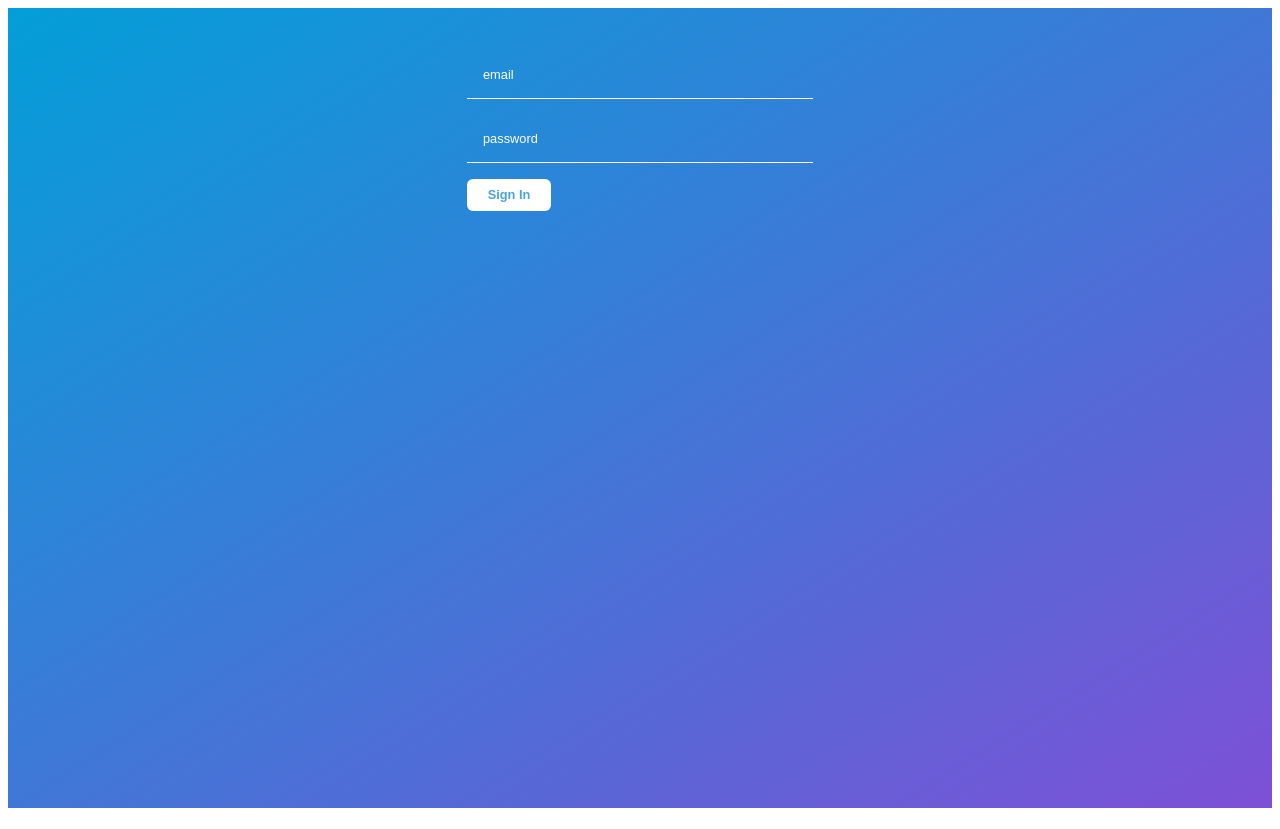
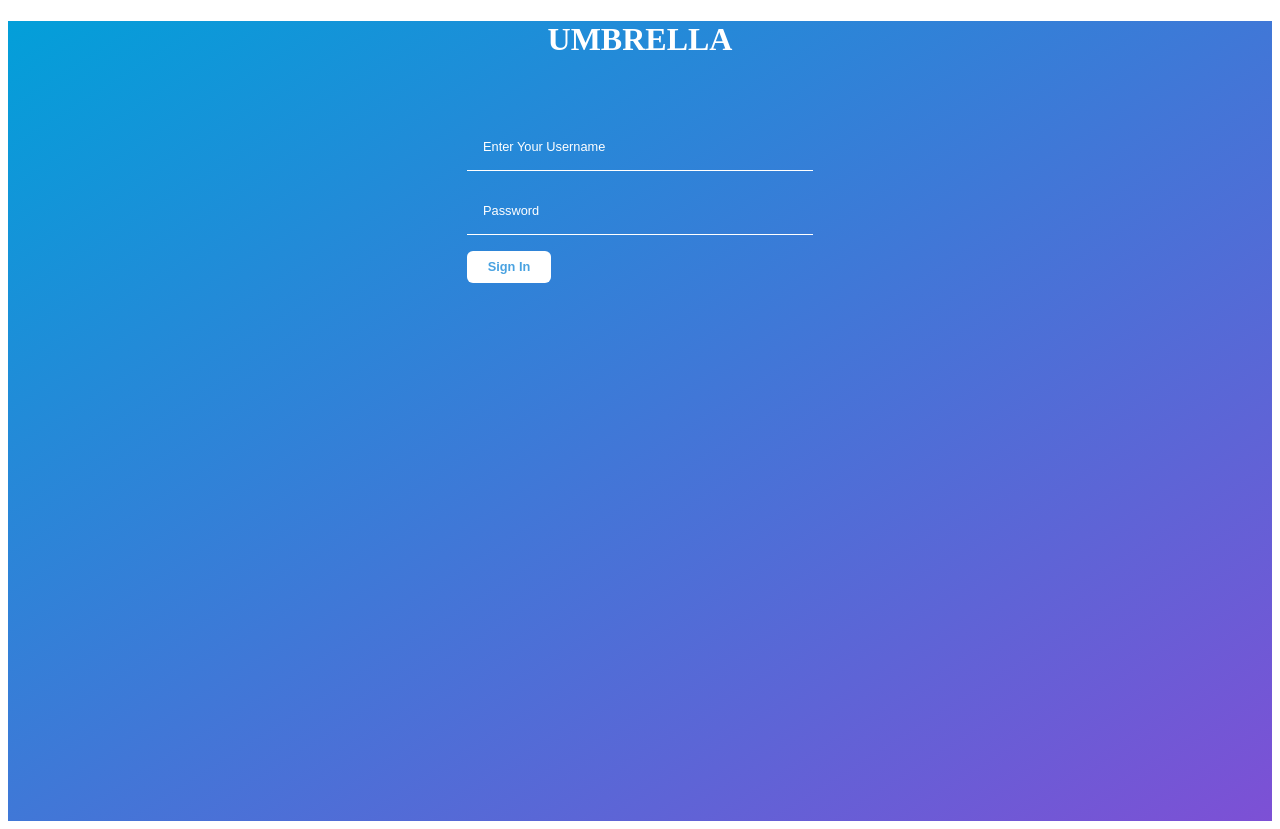
Before and after one commit to franjorub/kindscreen-test, a React (Create React App) app: page / in a window 1280 px wide. Built offline with nearby package versions, Linux system fonts and the light colour scheme.

Commit message:
update the context variables

```diff
--- a/src/components/PrivateRoute.js
+++ b/src/components/PrivateRoute.js
@@ -3,11 +3,11 @@ import { Route, Redirect } from "react-router-dom";
 import { useAuth } from "../contexts/auth";
 
 export const PrivateRoute = ({ component: Component, ...rest }) => {
-  const isAuthenticated = useAuth();
+  const { loggedUser } = useAuth();
 
   const render = useCallback(
-    props => (isAuthenticated ? <Component {...props} /> : <Redirect to="/" />),
-    [isAuthenticated]
+    props => (loggedUser ? <Component {...props} /> : <Redirect to="/" />),
+    [loggedUser]
   );
 
   return <Route {...rest} render={render} />;
--- a/src/pages/Login/Login.js
+++ b/src/pages/Login/Login.js
@@ -1,16 +1,67 @@
-import React from "react";
+import React, { useState } from "react";
+import { Redirect } from "react-router-dom";
+import styled from "styled-components";
 import { Card, Logo, Form, Input, Button } from "../../components/AuthForm";
 import { Container } from "./styles";
+import { useAuth } from "../../contexts/auth";
+import client from "../../api/client";
 
-export const Login = () => (
+const UsernameInput = styled(Input)`
+  text-transform: capitalize;
+`;
+
+export const Login = () => {
+  const [username, setUsername] = useState("");
+  const [email, setEmail] = useState("");
+  const { loggedUser, authUser } = useAuth();
+
+  const handleLogin = async () => {
+    const result = await client.login(
+      username.toLowerCase(),
+      email.toLowerCase()
+    );
+    if (result) {
+      authUser(result);
+    } else {
+      alert("user not found");
+    }
+  };
+
+  const handleUsername = event => {
+    event.persist();
+    setUsername(event.target.value);
+  };
+
+  const handleEmail = event => {
+    event.persist();
+    setEmail(event.target.value);
+  };
+
+  if (loggedUser) return <Redirect to="/welcome" />;
+
+  return (
     <Container>
+      <Logo>UMBRELLA</Logo>
       <Card>
         <Logo src="" />
         <Form>
-        <Input type="email" placeholder="email" />
-        <Input type="password" placeholder="password" />
-        <Button>Sign In</Button>
+          <UsernameInput
+            type="text"
+            placeholder="Enter your username"
+            value={username}
+            onChange={handleUsername}
+          />
+          <Input
+            type="email"
+            placeholder="Password"
+            onChange={handleEmail}
+            value={email}
+          />
+          <Button role="button" onClick={handleLogin}>
+            Sign In
+          </Button>
         </Form>
       </Card>
     </Container>
   );
+};
```
Lines whose indentation alone changed are shown as unchanged.
